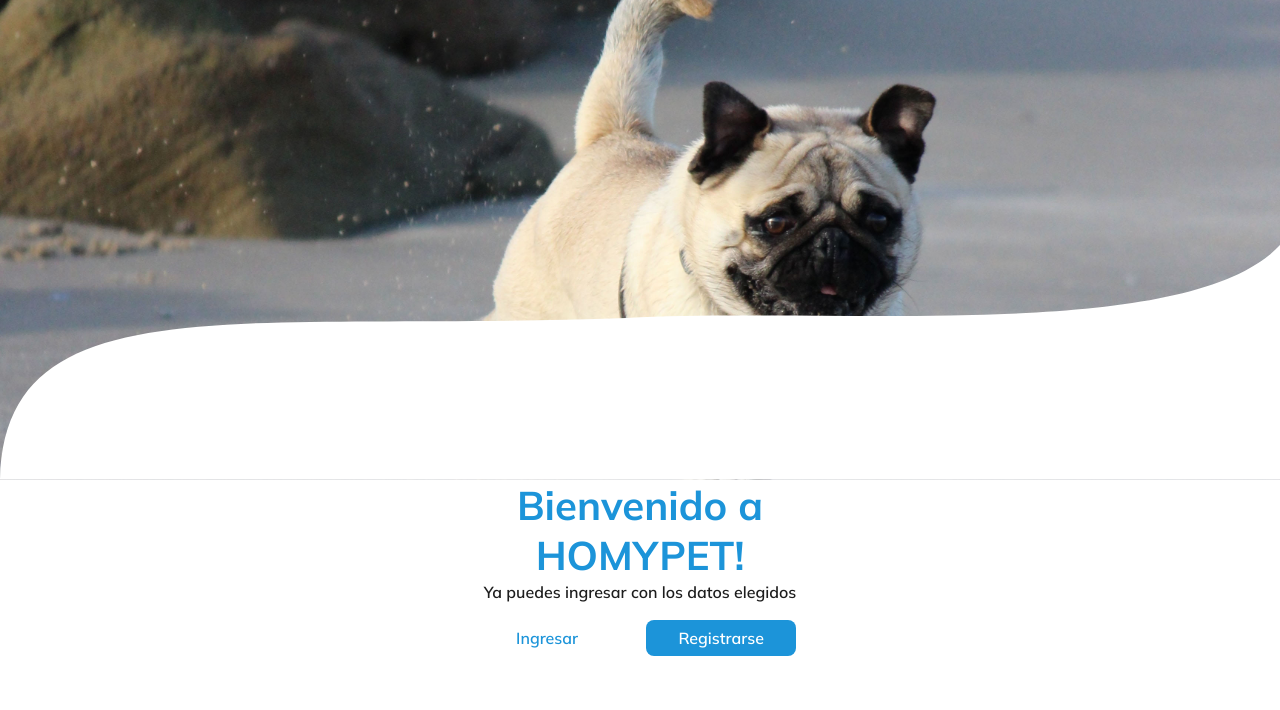
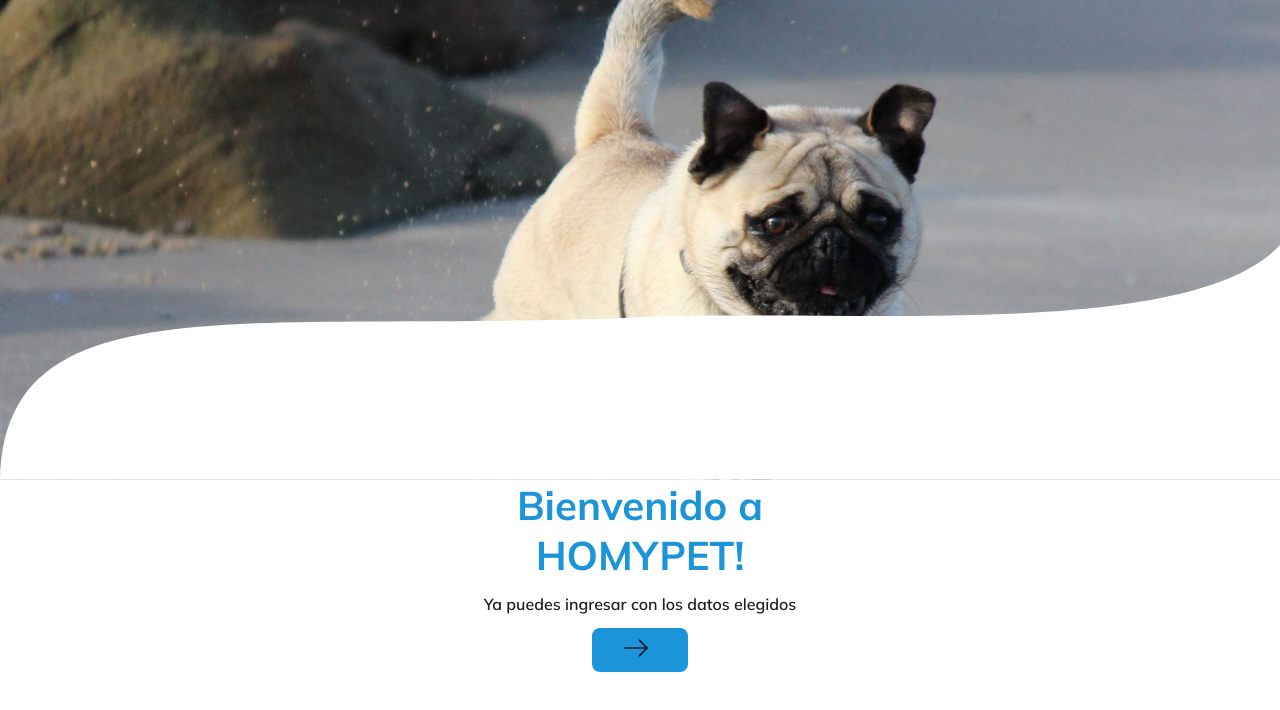
Before and after one commit to Psicopatologia/HOMYPET, a plain HTML site: page signupsucc.html in a window 1280 px wide. Drawn offline with Linux system fonts and the light colour scheme.

Commit message:
Añadido patalla de registro extitoso

```diff
--- a/css/signupsucc.css
+++ b/css/signupsucc.css
@@ -27,3 +27,7 @@
 .home p {
     width: 70%;
 }
+
+.btn svg {
+    transform: rotate(180deg);
+}
--- a/signupsucc.html
+++ b/signupsucc.html
@@ -19,10 +19,13 @@
     <div class="home">
         <h1 class="text-principal">Bienvenido a <br> HOMYPET!</h1>
         <p>Ya puedes ingresar con los datos elegidos</p>
-        <div class="btn-group">
-            <button class="btn btn-principal-no-bg">Ingresar</button>
-            <button onclick="location.href = 'signup.html';" class="btn btn-principal">Registrarse</button>
-        </div>
+        <button  class="btn btn-principal btn-float">
+            <svg x="0px" y="0px" viewBox="0 0 31.494 31.494">
+                <path style="fill:#1E201D" d="M10.273,5.009c0.444-0.444,1.143-0.444,1.587,0c0.429,0.429,0.429,1.143,0,1.571l-8.047,8.047h26.554
+                  c0.619,0,1.127,0.492,1.127,1.111c0,0.619-0.508,1.127-1.127,1.127H3.813l8.047,8.032c0.429,0.444,0.429,1.159,0,1.587
+                  c-0.444,0.444-1.143,0.444-1.587,0l-9.952-9.952c-0.429-0.429-0.429-1.143,0-1.571L10.273,5.009z" />
+            </svg>
+        </button>
     </div>
 </body>
 
```
